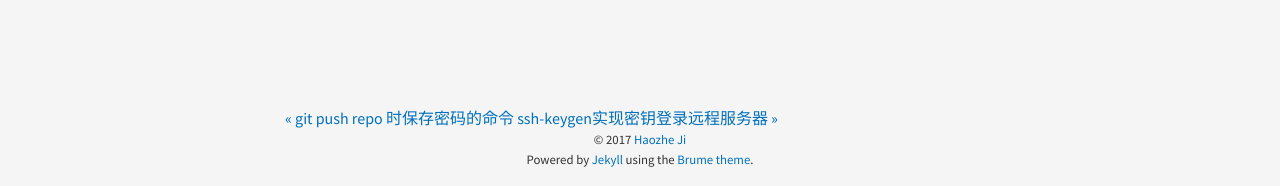
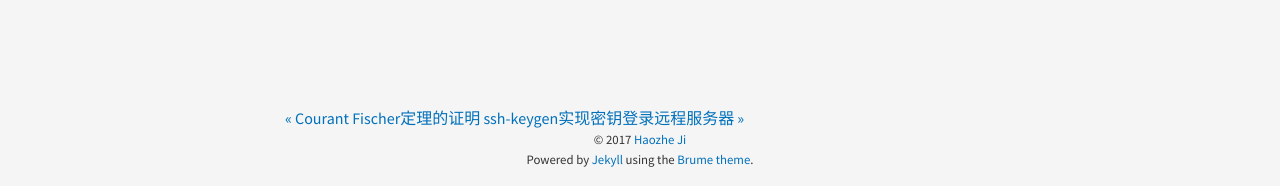
Before and after one commit to haozheji/old-webside, a Jekyll site: the page built from _posts/2017-05-19-toss-coin-problem.md, in a window 1280 px wide. Shown: the part 1235-1421 px from the top of the page. Built offline with Jekyll 4.4.1, drawn with Linux system fonts in a browser that asks for light colours; nearby versions of some CDN libraries; formulas are drawn with MathJax 3; some of the changed lines change nothing that is shown.

Commit message:
complete courant principle

```diff
--- a/_layouts/post.html
+++ b/_layouts/post.html
@@ -14,6 +14,6 @@
     <a class="prev" href="{{page.previous.url}}">&laquo; {{page.previous.title}}</a>
   {% endif %}
   {% if page.next.url %}
-    <a class="next" href="{{page.next.url}}">{{page.next.title}} &raquo;</a>
+    <a class="next" href="{{page.next.url}}" align="left">{{page.next.title}} &raquo;</a>
   {% endif %}
 </div>
--- /dev/null
+++ b/_posts/2017-05-09-courant-fischer-prove.md
@@ -0,0 +1,83 @@
+---
+layout: post
+title: Courant Fischer定理的证明
+---
+
+对\\(n\\)阶实对称矩阵\\(A\\)有特征值\\(\lambda_1\le \lambda_2\le \cdots\le \lambda_{n}\\)，对应特征向量\\(x_1,x_2,\cdots ,x_n\\)，则对任意\\(k\\)维子空间\\(V_k\\)，有：
+
+\\[\lambda_{n-k+1}=\max_{V_k}\min_{x\in V_k}\frac{x^TAx}{x^Tx}\\]
+
+<!--more-->
+
+这个定理得到在不同约束下的*Rayleigh*商的极值。笔者最欣赏的证明出自于 [Gilbert Strang ](http://www-math.mit.edu/~gs/)的 *Linear Algebra and Its Application*，循序渐进由浅入深，为读者展现了解决问题的思考过程，读来颇有收获。在此整理一下，附上一些自己的理解。
+
+
+<div align="center">
+<img src="/image/cupcakematrix.jpg" alt="cupcake matrix"  />
+<p>Gilbert Strang and his favourite -1, 2, -1 matrix</p>
+</div>
+
+-------
+### *Lemma 1*
+
+*Rayleigh's Principle:*
+
+\\[\lambda_1\le R(x)=\frac{x^TAx}{x^Tx}\le \lambda_n\\]
+
+当\\(x=x_1\\)时取到最小值；当\\(x=x_n\\)时取到最大值。
+
+*proof:*
+
+先从几何上理解一下Rayleigh商的含义，以最小化\\(R(x)\\)为例。令分子等于1得到\\(n\\)维超椭球的方程，这时候问题转变为最大化分母\\(x^Tx=\|\|x\|\|^2\\)。也就是找到一个方向（轴）使得在这个方向上超椭球面上的点到原点的距离最大（最长轴）。显然，沿着最长主轴(major axis)的方向就能得到\\(R(x)\\)的最小值，这个方向也很好通过\\(A\\)的相似对角化确定。
+
+\\[R(x)=\frac{(Qy)^TA(Qy)}{(Qy)^T(Qy)}=\frac{y^T\Lambda y}{y^Ty}=\frac{\lambda_1y_1^2+\cdots +\lambda_ny_n^2}{y_1^2+\cdots +y_n^2}\\]
+
+\\(Q\\)为正交阵，等价于进行有限次旋转和镜射，可以理解为将\\(x\\)在自然基下的坐标换到了\\(A\\)的特征向量基下。（注意上式中\\(y_i\\)表示坐标）由分子可以看出超椭球的主轴长度反比于\\(\frac{1}{\sqrt \lambda}\\), 因此最长主轴方向就是\\(x_1\\)的方向，在\\(A\\) 特征向量的基下坐标为\\(y_1=1,y_2=0,\cdots ,y_n=0\\).也可以利用不等式：
+
+\\[\lambda_1(y_1^2+\cdots +y_n^2)\le \lambda_1y_1^2+\cdots\lambda_ny_n^2\\]
+
+类似地可以求出在\\(x_n\\)方向上，\\(R(x)\\)取到极大值。实际上除了边界的特征向量为极值点, 中间的特征向量则是\\(R(x)\\)的鞍点(saddle points)。一个典型的鞍点：
+
+<div align="center">
+
+<img src="image/z=x^2-y^2.png" alt="z=x^2-y^2" style="zoom:70%"/>
+
+<p>saddle point of z=x^2-y^2</p>
+
+</div>
+
+鞍点的困难在于,对于一个特定的\\(x\\),我们不知道\\(R(x)\\)和那些中间的特征值\\(\lambda_2,\cdots, \lambda_n\\)的大小关系. 比如说我们想要让\\(R(x)\\)的最小值取到第\\(j\\)个特征值, 利用实对称矩阵的特征向量\\(x_i\\)相互正交的性质, 直接的想法是约束变量\\(x\\)取到与\\(x_1,\cdots,x_{j-1}\\)正交, 即\\(x\\)取值于子空间\\(span\{x_j,\cdots,x_n\}\\). 这样\\(R(x)\\)表达式中的\\(y_1=\cdots=y_{j-1}=0\\), Rayleigh 商也化为:
+
+\\[\frac{\lambda_{j}y_j^2+\cdots+\lambda_ny_n^2}{y_j^2+\cdots+y_n^2}\\]
+
+上式取到当\\(y_j=1\\)时取到最小值\\(\lambda_j\\).总结成引理二.
+
+### *Lemma 2*
+
+\\[\lambda_j=\min R(x), \quad given\quad x^Tx_1=\cdots=x^Tx_{j-1}=0\\]
+
+大部分时候\\(A\\)的特征向量是未知的, 也就是上述引理的约束不知道. 比如说我们考虑在不知道\\(x_1\\)的情况下得到\\(R(x)\\)和\\(\lambda_2\\)的关系. 这时我们使用任意一个向量\\(z\\)来代替\\(x_1\\). 当它们相等时, \\(R(x)\\)就能取到最小值\\(\lambda_2\\), 事实上就算在它们不相等的情况下, 我们可以得到:
+
+\\[\lambda_2 = \max_z \min_{x^Tz=0}R(x)\\]
+
+或用\\(z\\)的正交补\\(V_{n-1}\\)写作:
+
+\\[\lambda_2= \max_{V_{n-1}} \min_{x \in V_{n-1}}R(x)\\]
+
+*proof:*
+
+任意给定\\(z\\), 存在\\(\alpha, \beta\neq 0\\) 使得\\(x=\alpha x_1+\beta x_2\\)与\\(z\\)正交. 一定存在这样的\\(\alpha, \beta\\)的原因是, 正交条件只给这两个变量施加了一个约束, 它们还保留一个自由度. 对任意满足该条件的组合:
+
+\\[R(x)=\frac{\lambda_1 \alpha^2+\lambda_2 \beta^2}{\alpha^2+\beta^2}\le \lambda_2\\]
+
+将上述定理推广, 即可得到要证的定理, 下面给出证明.
+
+*proof:*
+
+对任意子空间\\(V_{k}\in \Re^n\\), 取\\(x \in V_{k}\\). 考虑\\(V_{k}\\)的正交补\\(W_{n-k}\\), 取定\\(W_{n-k}\\)的一组基\\(w_1,\cdots, w_{n-k}\\), \\(x\\\)应满足分别垂直于这\\(n-k\\)个向量, 相当于对向量\\(x\\)施加了\\(n-k\\)个约束. 因此为了保证有解,在下面构造\\(x\\)的时候取了\\(n-k+1\\)个自由度.
+
+根据上述论述, 存在\\(c_1,c_2,\cdots, c_{n-k+1}\\)使得\\(x=c_1 x_1+\cdots  c_{n-k+1}x_{n-k+1}\\), 此时:
+
+\\[R(x)=\frac{\lambda_1c_1^2+\cdots+\lambda_{n-k+1}c_{n-k+1}^2}{c_1^2+\cdots+c_{n-k+1}^2}\le\lambda_{n-k+1}\\]
+
+容易验证当\\(V_{k}=span\{x_{n-k+1},\cdots, x_{n}\}\\)时, 上式取到最大值\\(\lambda_{n-k+1}\\).
```
Also changed, not shown: image/cupcakematrix.jpg (added), image/z=x^2-y^2.png (added), 8 other files.
